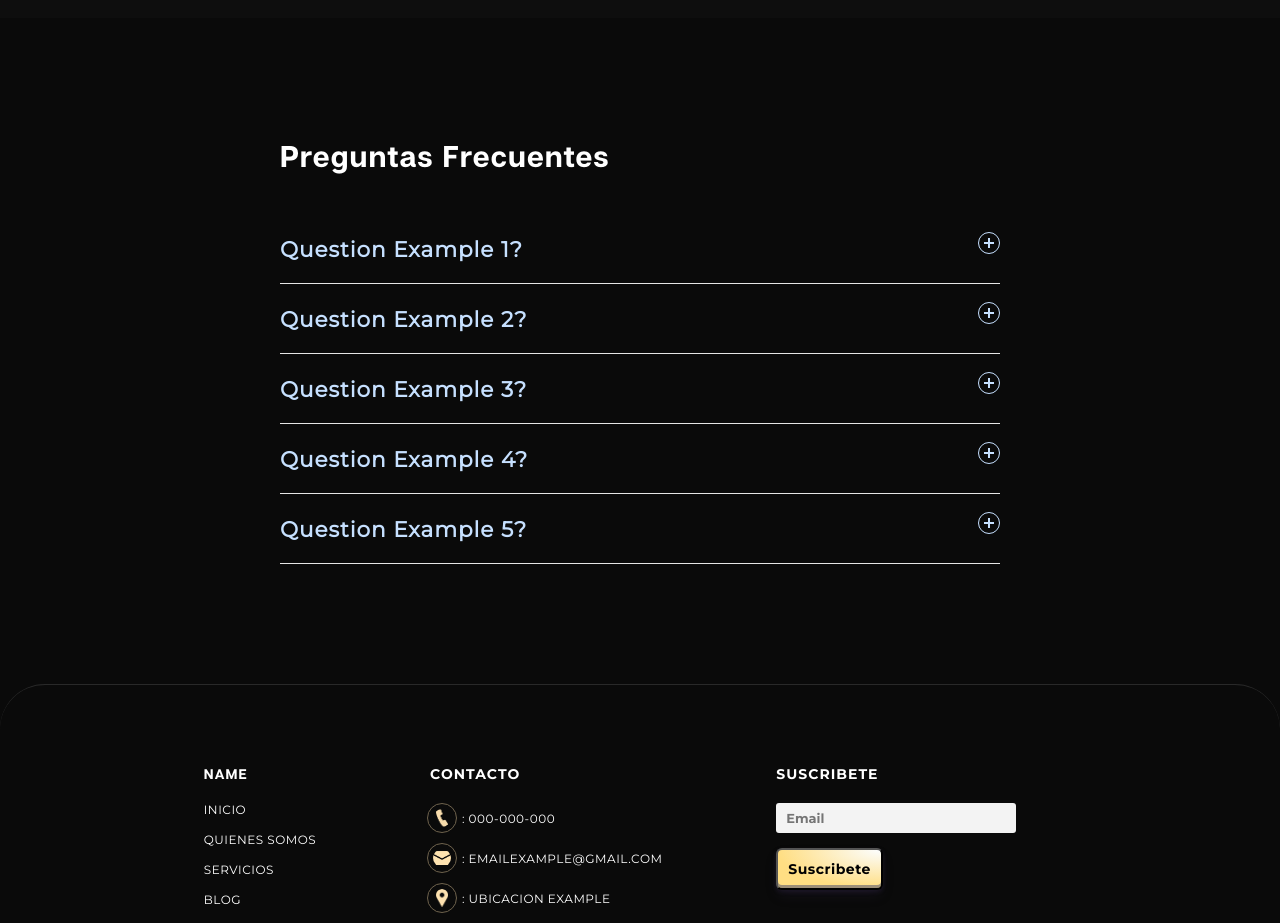
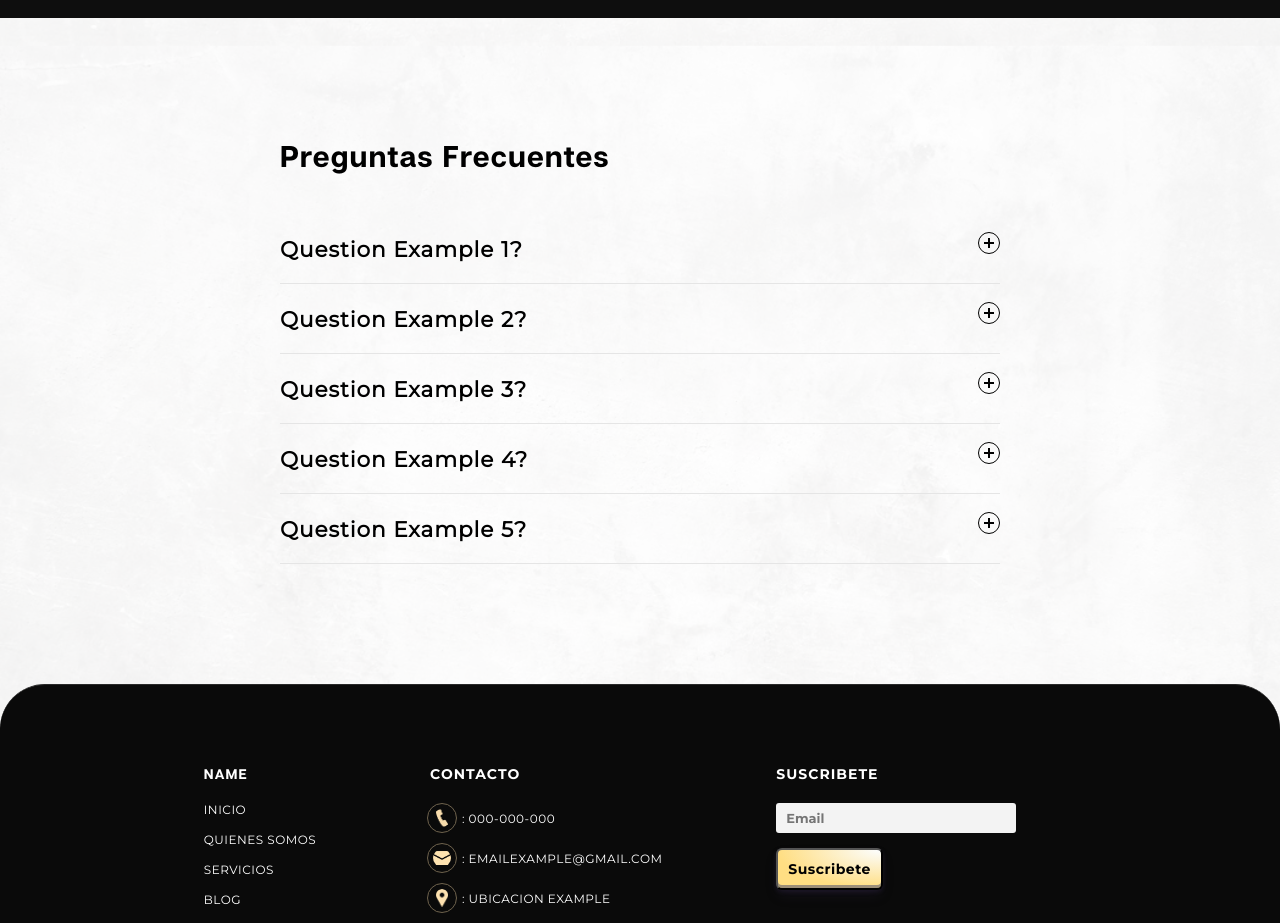
Before and after one commit to BFF-Development/escuelaFutbol, a React (Vite) app: page / in a window 1280 px wide. Shown: the part 1660-2583 px from the top of the page. Built offline with nearby package versions, Linux system fonts and the light colour scheme.

Commit message:
prueba colores

```diff
--- a/src/App.css
+++ b/src/App.css
@@ -10,6 +10,10 @@
 html{
   font-size: 62.5%;
   background-color: rgb(10, 10, 10);
+  background-image: url("./components/assets/src/backgrounds/rough.jpg");
+  background-size: cover;
+  background-attachment: fixed;
+
 
 }
 
@@ -69,3 +73,8 @@ html{
   color: rgb(0, 0, 0);
   background-color: rgb(255, 223, 82);
 }
+
+
+.App{
+  background-color: rgba(255, 255, 255, 0.911);
+}
--- a/src/components/faqs/faqs.css
+++ b/src/components/faqs/faqs.css
@@ -13,7 +13,7 @@
     font-size: 3rem;
     letter-spacing: 1px;
     font-family: ArticulatCF-bold;
-    color: white;
+    color: rgb(0, 0, 0);
 }
 
 .box_faq .box_faq-item {
@@ -31,7 +31,7 @@
   text-align: left;
   width: 100%;
   padding: 1em 0;
-  color: #c6e0ff;
+  color: #000000;
   font-size: 2.15rem;
   font-weight: 900;
   font-family: "montserrat";
@@ -47,9 +47,9 @@
     font-family: "montserrat";
     letter-spacing: .5px;
     line-height: 2.5rem;
-    font-size: 1.6rem;
-    font-weight: 500;
-    color: white;
+    font-size: 1.65rem;
+    font-weight: 700;
+    color: rgb(5, 5, 5);
 }
 
 .box_faq button:hover, .box_faq button:focus {
```
Also changed, not shown: src/components/assets/src/backgrounds/rough.jpg (added).
